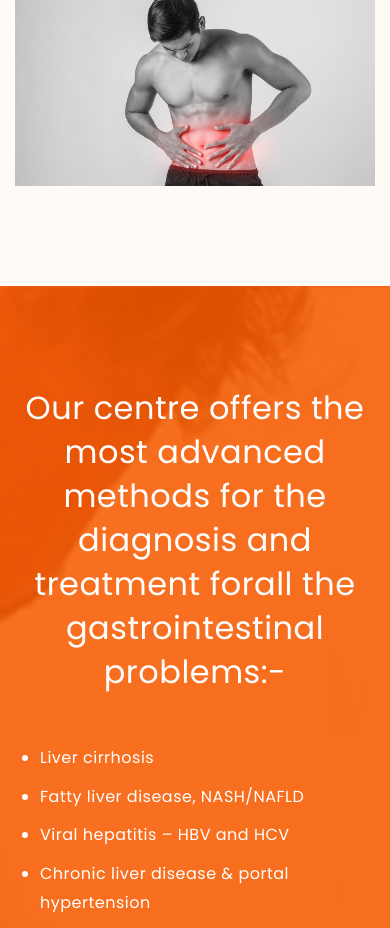
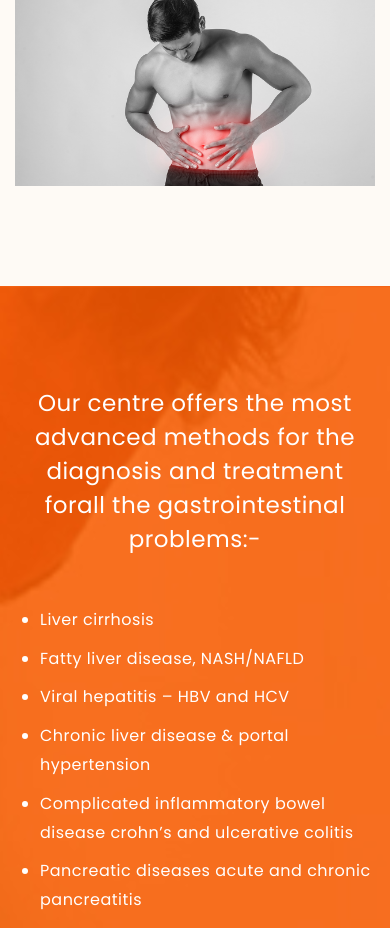
Before and after one commit to dilshad-shibin/parumala-final, a PHP site: page /medical-surgical-gastroenterology.php in a window 390 px wide. Shown: the part 682-1610 px from the top of the page. Run offline with PHP 8.4, Linux system fonts and the light colour scheme; some libraries are stand-ins or nearby versions.

Commit message:
gastro page res change

```diff
--- a/assets/css/responsive.css
+++ b/assets/css/responsive.css
@@ -484,6 +484,10 @@
         font-size: 30px;
         max-width: 310px;
     }
+    .highlight-head p{
+        font-size: 23px;
+        line-height: 34px;
+    }
 
 }
 
```
